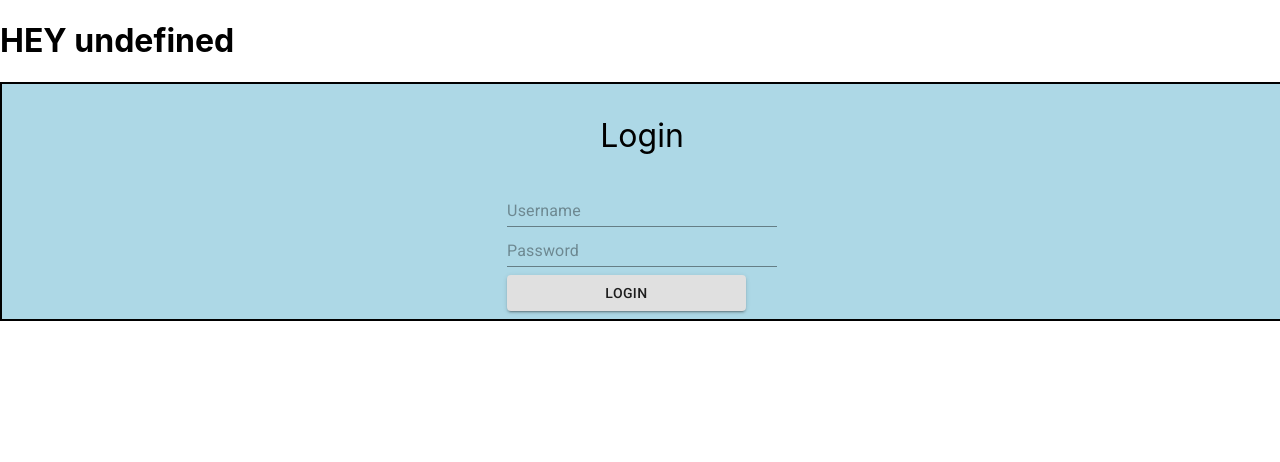
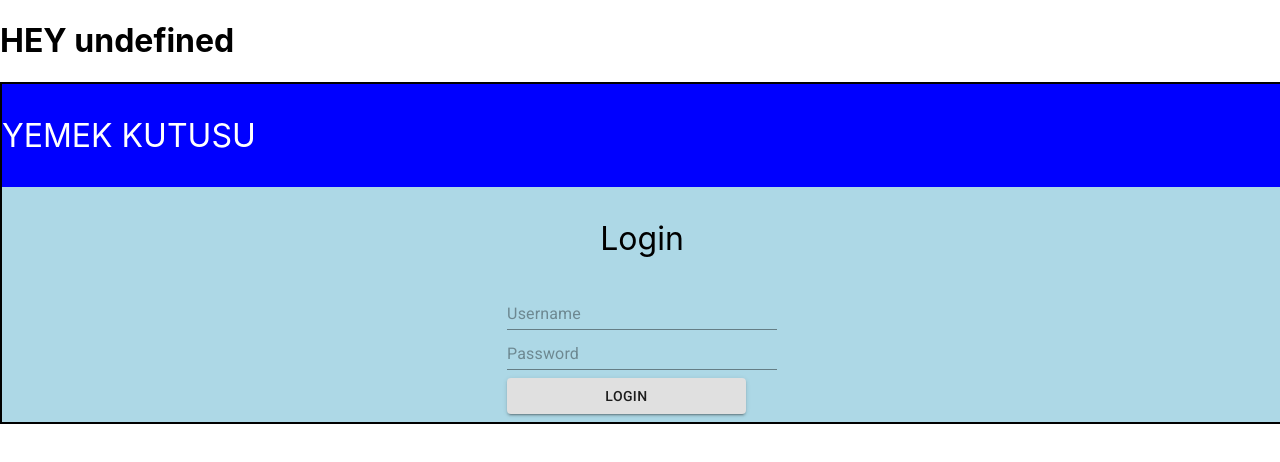
Before and after one commit to Bozcomlekci/CS353-Project, a React (Create React App) app in the folder client/: page / in a window 1280 px wide. Shown: the top 462 px of the page. Built offline with nearby package versions, Linux system fonts and the light colour scheme; no server answers.

Commit message:
SignUp UI

```diff
--- a/client/src/components/Login.js
+++ b/client/src/components/Login.js
@@ -3,12 +3,14 @@ import axios from 'axios';
 import TextField from '@material-ui/core/Input';
 import { makeStyles } from '@material-ui/core/styles';
 import Button from '@material-ui/core/Button';
+import Box from '@material-ui/core/Box';
+import { Container } from '@material-ui/core';
 
 const useStyles = makeStyles((theme) => ({
   loginBox: {
-    margin: '0 auto',
+    //margin: '0 auto',
     display: 'flex',
-    justifyContent: 'center',
+    //justifyContent: 'center',
     flexDirection: 'column',
     alignItems: 'center',
     border: '2px solid black',
@@ -18,7 +20,13 @@ const useStyles = makeStyles((theme) => ({
   },
   loginText: {
     fontSize: '32px',
-    textAlign: 'center',
+    textAlign: 'center'
+
+  },
+  titleText: {
+    fontSize: '32px',
+    textAlign: 'left',
+    color : 'white'
   },
   form: {
     '& > *': {
@@ -54,13 +62,21 @@ export default function Login(props) {
   const classes = useStyles();
 
   return (
+
     <div className={classes.loginBox} style={{
       backgroundColor: 'lightblue',
       width: '100%',
       height: '100%'
     }}>
+      <div  style={{
+      backgroundColor: 'blue',
+      width: '100%',
+      height: '10%'
+      }}>
+        <p className={classes.titleText}>YEMEK KUTUSU</p>
+      </div>
       <p className={classes.loginText}>Login</p>
-      <form className={classes.form} onSubmit={handleSubmit}>
+      <form className={classes.form} onSubmit={handleSubmit} >
 
         <TextField required id="outlined-basic" label="Username" name="username" variant="outlined" placeholder="Username"/>
         <TextField required id="outlined-basic" label="Password" name="password" type="password" variant="outlined" placeholder="Password"/>
--- a/client/src/components/Signup.js
+++ b/client/src/components/Signup.js
@@ -24,6 +24,11 @@ const useStyles = makeStyles((theme) => ({
   signupText: {
     fontSize: '32px',
     textAlign: 'center'
+  },
+  titleText: {
+    fontSize: '32px',
+    textAlign: 'left',
+    color : 'white'
   },
   form: {
     '& > *': {
@@ -68,7 +73,16 @@ export default function Signup(props) {
   const classes = useStyles();
 
   return (
+    <div>
+    <div  style={{
+      backgroundColor: 'blue',
+      width: '100%',
+      height: '20%'
+      }}>
+      <p className={classes.titleText}>YEMEK KUTUSU</p>
+      </div>
       <div className={classes.signupBox}>
+
           <p className={classes.signupText}>Signup</p>
           <form className={classes.form} onSubmit={handleSubmit}>
             <TextField required id="outlined-basic" label="Username" name="username" variant="outlined" placeholder="Username"/>
@@ -100,5 +114,7 @@ export default function Signup(props) {
             <Button color="primary" variant="contained" type="submit">SIGNUP</Button>
           </form>
         </div>
+
+    </div>
   );
 }
```
Lines whose indentation alone changed are shown as unchanged.
